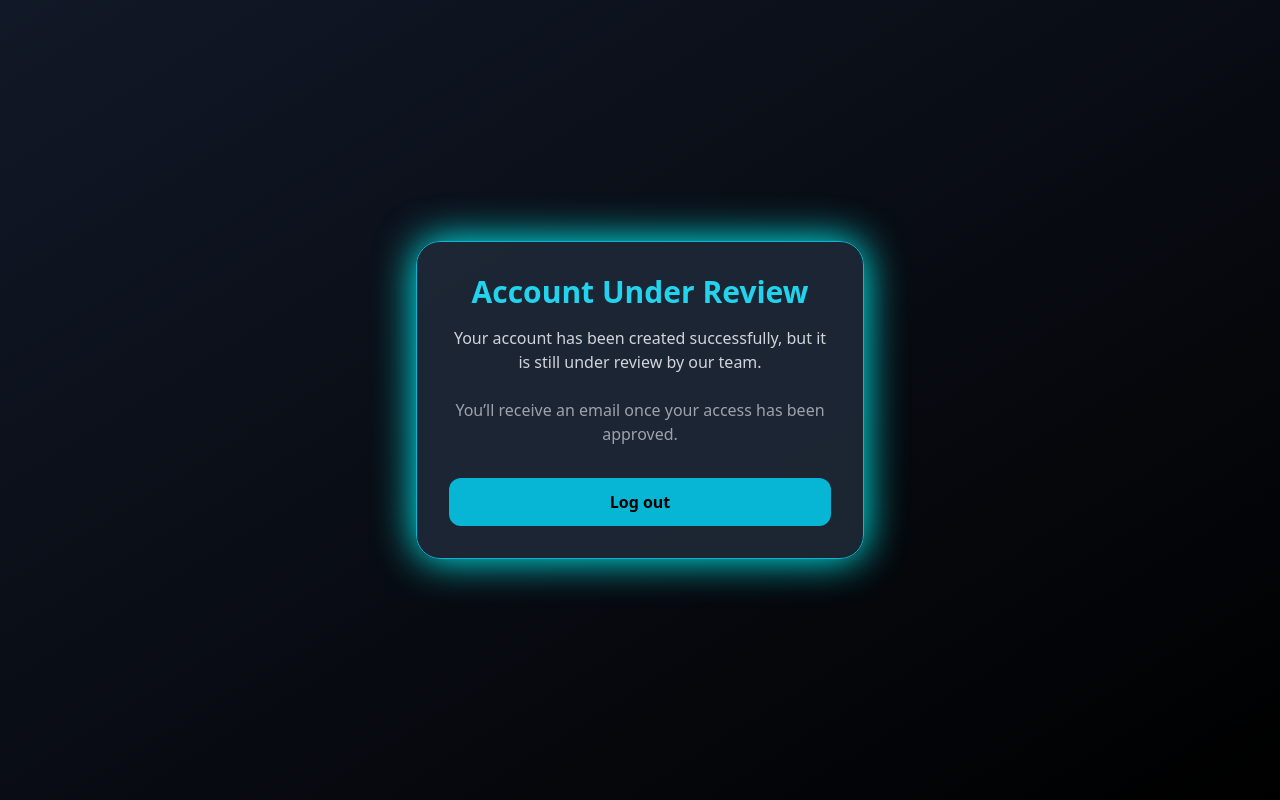
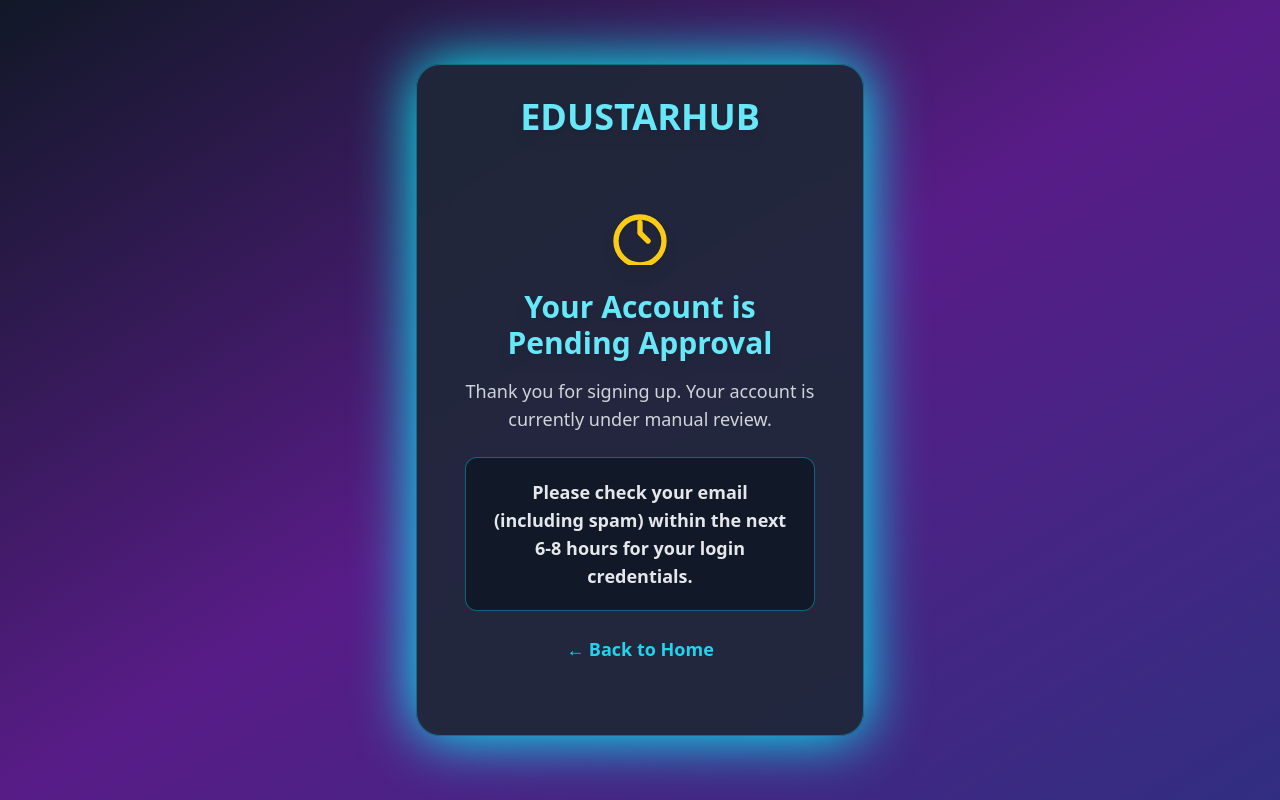
Before and after one commit to mohamedabonaem173-a11y/edustarhub-, a Next.js app: page /pending in a window 1280 px wide. Built offline with nearby package versions, Linux system fonts and the light colour scheme; no server answers.

Commit message:
Add EDUSTARHUB branding and polished pending page

```diff
--- a/pages/auth.js
+++ b/pages/auth.js
@@ -36,19 +36,16 @@ export default function AuthPage() {
 
     try {
       if (isSignUp) {
-        // Manual signup (no password stored)
         const { error: insertError } = await supabase
           .from("manual_signups")
           .insert([{ email, full_name: fullName, role: signUpRole }]);
         if (insertError) throw insertError;
         setSubmittedForReview(true);
       } else {
-        // Sign in
         const { data: signInData, error: signInError } =
           await supabase.auth.signInWithPassword({ email, password });
         if (signInError) throw signInError;
 
-        // Fetch profile
         const { data: profile, error: profileError } = await supabase
           .from("profiles")
           .select("role, status")
@@ -56,19 +53,15 @@ export default function AuthPage() {
           .single();
 
         if (profileError || !profile) {
-          setMessage(
-            "❌ Profile not found. Please contact support."
-          );
+          setMessage("❌ Profile not found. Please contact support.");
           return;
         }
 
-        // Pending users
         if (profile.status !== "approved") {
           await router.push("/pending");
           return;
         }
 
-        // Role-based redirect
         if (!profile.role) {
           await router.push("/pending");
           return;
@@ -87,6 +80,12 @@ export default function AuthPage() {
   return (
     <div className="min-h-screen flex items-center justify-center p-4 bg-gradient-to-br from-gray-900 via-purple-900 to-indigo-900">
       <div className="w-full max-w-md bg-gray-800/90 backdrop-blur-lg border border-cyan-500/50 rounded-3xl shadow-[0_0_60px_cyan] p-8 relative overflow-hidden">
+
+        {/* Platform Name */}
+        <h1 className="text-4xl font-extrabold text-cyan-300 text-center mb-6 drop-shadow-lg">
+          EDUSTARHUB
+        </h1>
+
         {submittedForReview ? (
           <div className="text-center py-10 px-4">
             <h1 className="text-3xl font-extrabold text-cyan-300 mb-4">
--- a/pages/pending.js
+++ b/pages/pending.js
@@ -1,34 +1,50 @@
-import { supabase } from "../lib/supabaseClient";
-import { useRouter } from "next/router";
+import Link from "next/link";
 
 export default function PendingPage() {
-  const router = useRouter();
+  return (
+    <div className="min-h-screen flex items-center justify-center p-4 bg-gradient-to-br from-gray-900 via-purple-900 to-indigo-900">
+      <div className="w-full max-w-md bg-gray-800/90 backdrop-blur-lg border border-cyan-500/50 rounded-3xl shadow-[0_0_60px_cyan] p-8 relative overflow-hidden">
 
-  const handleLogout = async () => {
-    await supabase.auth.signOut();
-    router.push("/");
-  };
+        {/* Platform Name */}
+        <h1 className="text-4xl font-extrabold text-cyan-300 text-center mb-6 drop-shadow-lg">
+          EDUSTARHUB
+        </h1>
 
-  return (
-    <div className="min-h-screen flex items-center justify-center bg-gradient-to-br from-gray-900 to-black text-white p-6">
-      <div className="max-w-md w-full bg-gray-800/90 border border-cyan-500 rounded-3xl p-8 text-center shadow-[0_0_40px_cyan]">
-        <h1 className="text-3xl font-extrabold text-cyan-400 mb-4">
-          Account Under Review
-        </h1>
-        <p className="text-gray-300 mb-6">
-          Your account has been created successfully, but it is still under
-          review by our team.
-        </p>
-        <p className="text-gray-400 mb-8">
-          You’ll receive an email once your access has been approved.
-        </p>
+        <div className="text-center py-10 px-4">
+          <svg
+            xmlns="http://www.w3.org/2000/svg"
+            className="h-16 w-16 mx-auto text-yellow-400 mb-6 drop-shadow-lg"
+            fill="none"
+            viewBox="0 0 24 24"
+            stroke="currentColor"
+            strokeWidth={2}
+          >
+            <path
+              strokeLinecap="round"
+              strokeLinejoin="round"
+              d="M12 8v4l3 3m6 0a9 9 0 11-18 0 9 9 0 0118 0z"
+            />
+          </svg>
 
-        <button
-          onClick={handleLogout}
-          className="w-full py-3 rounded-xl bg-cyan-500 text-black font-bold hover:bg-cyan-400 transition"
-        >
-          Log out
-        </button>
+          <h2 className="text-3xl font-extrabold text-cyan-300 mb-4 drop-shadow-lg">
+            Your Account is Pending Approval
+          </h2>
+
+          <p className="text-gray-300 text-lg mb-6">
+            Thank you for signing up. Your account is currently under manual review.
+          </p>
+
+          <p className="bg-gray-900 border border-cyan-500/50 p-5 rounded-xl text-gray-200 text-lg font-semibold mb-6">
+            Please check your email (including spam) within the next 6-8 hours for your login credentials.
+          </p>
+
+          <Link
+            href="/"
+            className="text-cyan-400 font-bold hover:text-cyan-200 transition text-lg"
+          >
+            ← Back to Home
+          </Link>
+        </div>
       </div>
     </div>
   );
--- a/pages/student/dashboard.js
+++ b/pages/student/dashboard.js
@@ -4,7 +4,7 @@ import { supabase } from "../../lib/supabaseClient";
 import Navbar from "../../components/Navbar";
 import Sidebar from "../../components/Sidebar";
 
-// Fun quotes for dashboard
+// Fun quotes
 const funnyQuotes = [
   "Your brain is a supercomputer. Don't forget to plug in. 🤯",
   "Keep calm and pretend you understand everything. 😎",
@@ -49,50 +49,76 @@ export default function StudentDashboard() {
     motivation: "Checking credentials..."
   });
 
-  // --- Load user data and enforce role/status
   useEffect(() => {
     setQuote(funnyQuotes[randomNumber(funnyQuotes.length)]);
 
     async function loadUserData() {
+      try {
         setLoading(true);
-      const { data: { user } } = await supabase.auth.getUser();
 
-      if (!user) return router.push("/auth");
+        // 1️⃣ Get current user
+        const { data: { user }, error: userError } = await supabase.auth.getUser();
+        if (userError || !user) {
+          console.error("Auth error:", userError);
+          router.push("/auth");
+          return;
+        }
 
-      const { data: profile, error } = await supabase
+        // 2️⃣ Get profile
+        const { data: profile, error: profileError } = await supabase
           .from("profiles")
           .select("*")
           .eq("id", user.id)
           .single();
 
-      if (!profile || error) return router.push("/auth");
+        if (profileError || !profile) {
+          console.error("Profile fetch error:", profileError);
+          router.push("/auth");
+          return;
+        }
 
-      // Pending login logic
-      if (profile.status !== "approved") return router.push("/pending");
+        // 3️⃣ Pending login
+        if (profile.status !== "approved") {
+          router.push("/pending");
+          return;
+        }
 
-      // Role check
-      if (profile.role !== EXPECTED_ROLE) return router.push(`/${profile.role}/dashboard`);
+        // 4️⃣ Role check
+        if (profile.role !== EXPECTED_ROLE) {
+          router.push(`/${profile.role}/dashboard`);
+          return;
+        }
 
+        // 5️⃣ Safe profile and stats
+        const firstName = profile.full_name?.split(" ")[0] || "Student";
         setUserProfile(profile);
         setStats({
           gamePoints: profile.game_points || 0,
           resourcesDownloaded: profile.resources_downloaded || 0,
           buddyName: profile.buddy_name || "New Buddy",
-        motivation: `Welcome back, ${profile.full_name.split(' ')[0]}!`
+          motivation: `Welcome back, ${firstName}!`
         });
+
+      } catch (err) {
+        console.error("Dashboard load error:", err);
+        router.push("/auth"); // fallback
+      } finally {
         setLoading(false);
+      }
     }
 
     loadUserData();
   }, [router]);
 
-  if (loading || !userProfile) {
+  if (loading) {
     return (
       <div className="min-h-screen flex items-center justify-center bg-gradient-to-br from-[#0f0c29] to-[#24243e] text-cyan-400 text-3xl font-bold">
         Loading Student Dashboard...
       </div>
     );
   }
+
+  const firstName = userProfile.full_name?.split(" ")[0] || "Student";
 
   return (
     <div className="min-h-screen bg-gradient-to-br from-[#0f0c29] via-[#302b63] to-[#24243e] font-sans relative overflow-hidden">
@@ -106,7 +132,7 @@ export default function StudentDashboard() {
             <div className="relative bg-black/20 backdrop-blur-md rounded-3xl shadow-[0_0_40px_cyan] p-8 text-white flex flex-col md:flex-row items-center overflow-hidden border-2 border-cyan-500">
               <div className="space-y-3">
                 <h1 className="text-4xl md:text-5xl font-extrabold text-cyan-400">
-                  Welcome Back, {userProfile.full_name.split(" ")[0]}!
+                  Welcome Back, {firstName}!
                 </h1>
                 <p className="text-lg md:text-xl italic text-blue-300">"{quote}"</p>
               </div>
```
Lines whose indentation alone changed are shown as unchanged.
